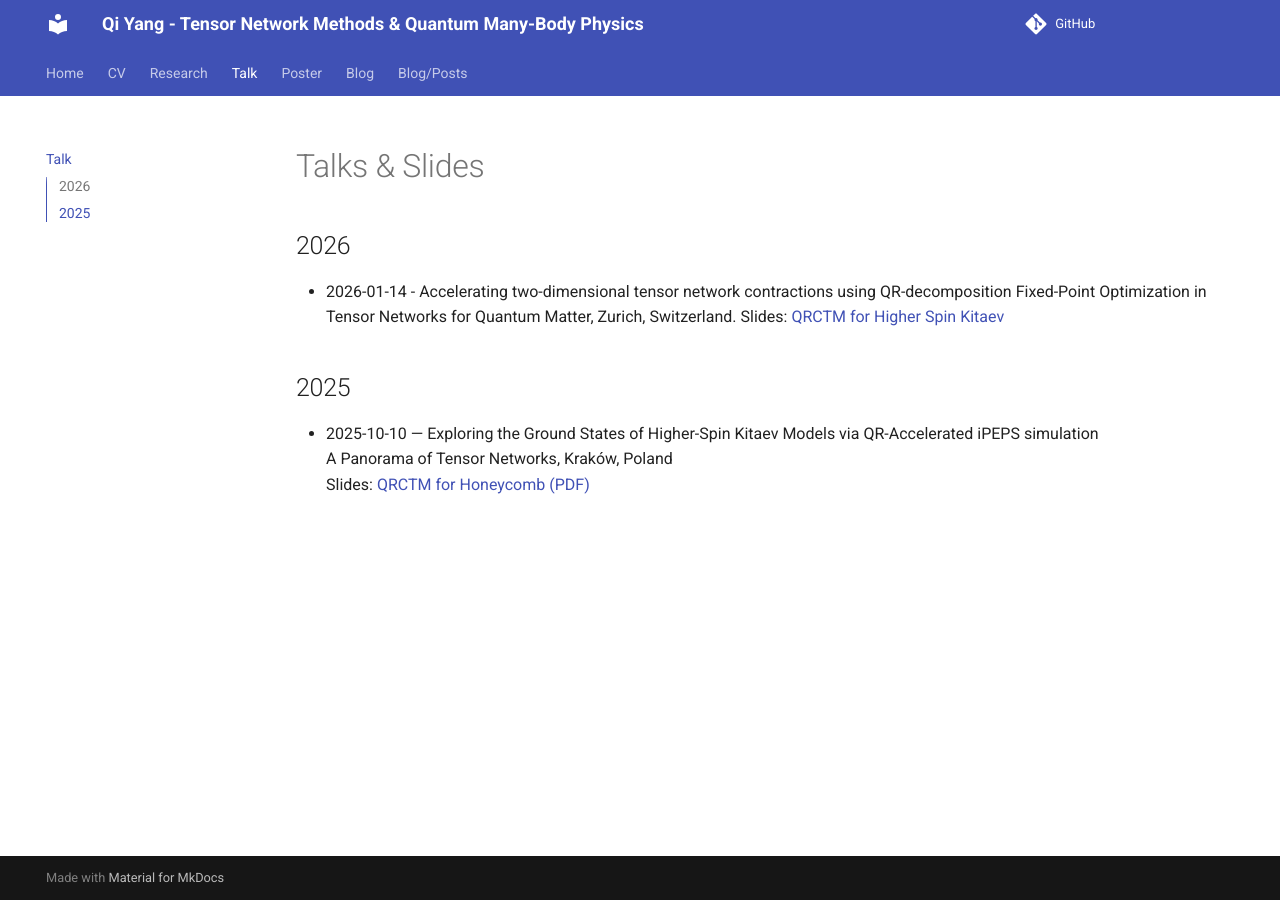
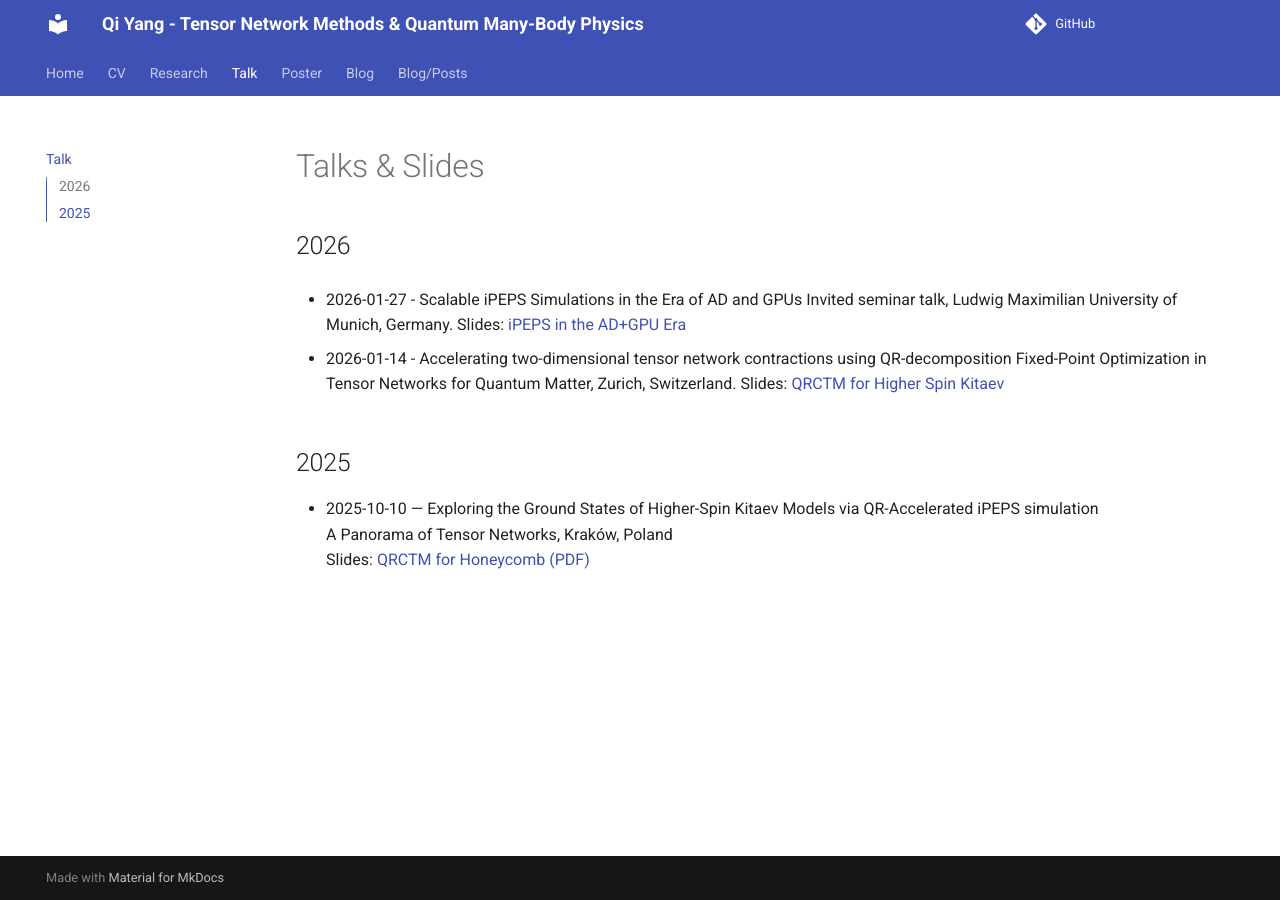
Before and after one commit to qiyang-ustc/qiyang-ustc.github.io, an MkDocs documentation site: the page built from docs/talks.md, in a window 1280 px wide. Built offline with MkDocs 1.6.1 and Material for MkDocs 9.7.7, drawn with Linux system fonts in a browser that asks for light colours; comment, search, counter and statistics services are not loaded.

Commit message:
Add 2026 LMU invited talk
Co-Authored-By: Claude Opus 4.5 <noreply@anthropic.com>

```diff
--- a/docs/talks.md
+++ b/docs/talks.md
@@ -5,6 +5,10 @@ title: Talks & Slides
 # Talks & Slides
 
 ## 2026
+
+- 2026-01-27 - Scalable iPEPS Simulations in the Era of AD and GPUs
+  Invited seminar talk, Ludwig Maximilian University of Munich, Germany.
+  Slides: [iPEPS in the AD+GPU Era](./talk/2026LMU_iPEPS.pdf)
 
 - 2026-01-14 - Accelerating two-dimensional tensor network contractions using QR-decomposition
   Fixed-Point Optimization in Tensor Networks for Quantum Matter, Zurich, Switzerland.
```
Also changed, not shown: 1 other file.
